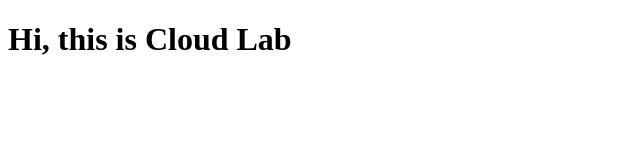
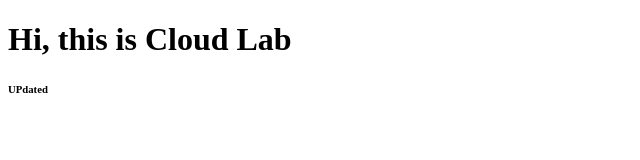
Before and after one commit to bibekCloud/Cloud_Lab, a plain HTML site: page index.html in a window 1280 px wide. Shown: the full height of the page, 0-640 px from the left. Drawn offline with Linux system fonts and the light colour scheme.

Commit message:
Update index.html

```diff
--- a/index.html
+++ b/index.html
@@ -7,5 +7,6 @@
 </head>
 <body>
     <h1>Hi, this is Cloud Lab</h1>
+    <h6>UPdated</h6>
 </body>
 </html>
```
